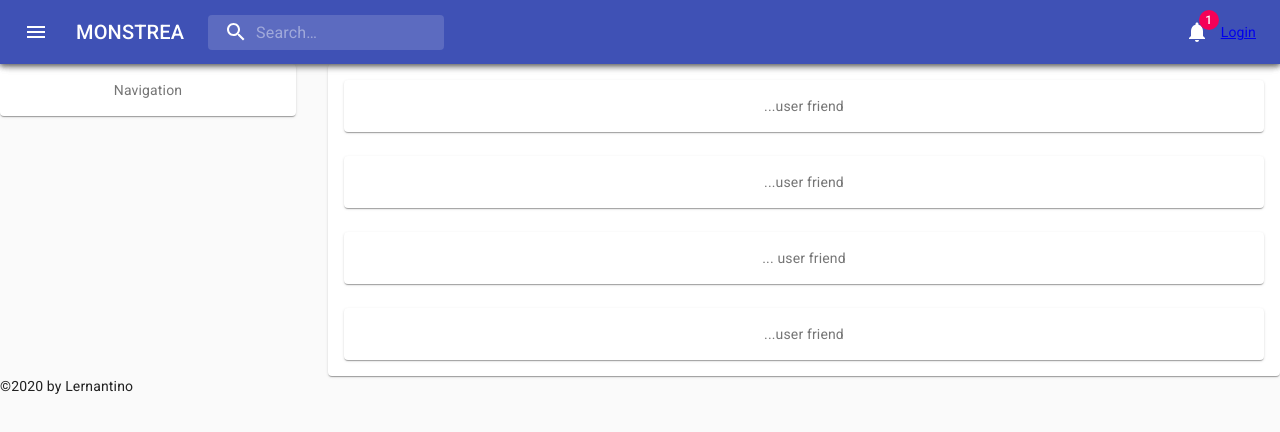
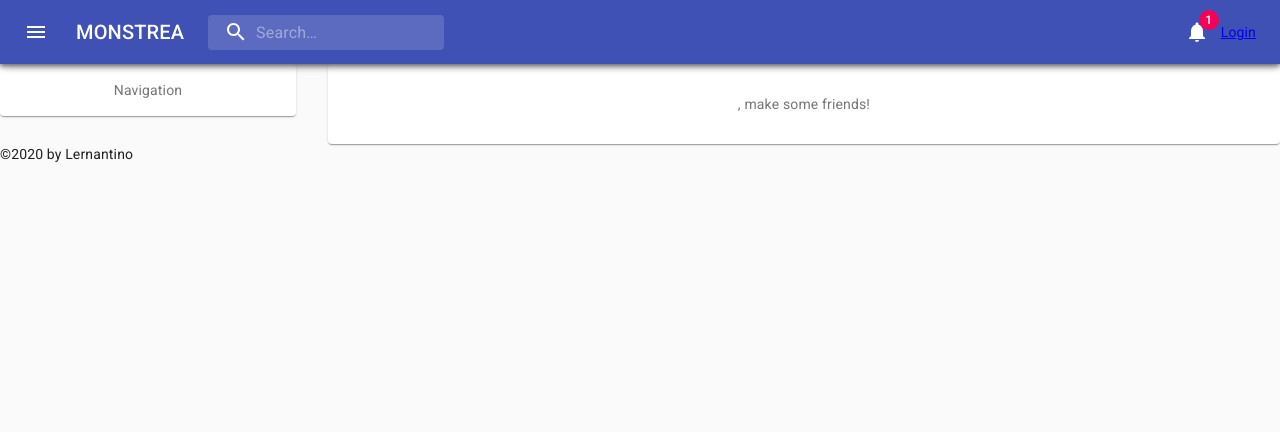
Before and after one commit to down-dive/monstera, a React (Create React App) app in the folder client/: page /friends in a window 1280 px wide. Shown: the top 432 px of the page. Built offline with nearby package versions, Linux system fonts and the light colour scheme.

Commit message:
added friendslist and reply form. reply list working correctly

```diff
--- a/client/src/components/Friends-list/index.js
+++ b/client/src/components/Friends-list/index.js
@@ -1,40 +1,23 @@
 import React from 'react';
-import { makeStyles } from '@material-ui/core/styles';
-import Paper from '@material-ui/core/Paper';
-import Grid from '@material-ui/core/Grid';
+import { Link } from 'react-router-dom';
 
-const useStyles = makeStyles((theme) => ({
-  root: {
-    flexGrow: 1,
-  },
-  paper: {
-    padding: theme.spacing(2),
-    textAlign: 'center',
-    color: theme.palette.text.secondary,
-  },
-}));
-
-const FriendsList = () => {
-  const classes = useStyles();
+const FriendList = ({ friendCount, username, friends }) => {
+  if (!friends || !friends.length) {
+    return <p className="bg-dark text-light p-3">{username}, make some friends!</p>;
+  }
 
   return (
-    <div className={classes.root}>
-      <Grid container spacing={3}>
-        <Grid item xs={12}>
-          <Paper className={classes.paper}>...user friend</Paper>
-        </Grid>
-        <Grid item xs={12}>
-          <Paper className={classes.paper}>...user friend</Paper>
-        </Grid>
-        <Grid item xs={12}>
-          <Paper className={classes.paper}>... user friend</Paper>
-        </Grid>
-        <Grid item xs={12}>
-          <Paper className={classes.paper}>...user friend</Paper>
-        </Grid>
-      </Grid>
+    <div>
+      <h5>
+        {username}'s {friendCount} {friendCount === 1 ? 'friend' : 'friends'}
+      </h5>
+      {friends.map(friend => (
+        <button className="btn w-100 display-block mb-2" key={friend._id}>
+          <Link to={`/profile/${friend.username}`}>{friend.username}</Link>
+        </button>
+      ))}
     </div>
   );
-}
+};
 
-export default FriendsList;
+export default FriendList;
--- /dev/null
+++ b/client/src/components/ReplyForm/index.js
@@ -0,0 +1,63 @@
+import React, { useState } from 'react';
+
+import { useMutation } from '@apollo/react-hooks';
+import { ADD_REPLIES} from '../../utils/mutations';
+
+const ReplyForm = ({ postId }) => {
+  const [replyContent, setContent] = useState('');
+  const [characterCount, setCharacterCount] = useState(0);
+  const [addReply, { error }] = useMutation(ADD_REPLIES);
+
+  // update state based on form input changes
+  const handleChange = event => {
+    if (event.target.value.length <= 280) {
+      setContent(event.target.value);
+      setCharacterCount(event.target.value.length);
+    }
+  };
+
+  // submit form
+  const handleFormSubmit = async event => {
+    event.preventDefault();
+
+    try {
+      await addReply({
+        variables: { replyContent, postId }
+      });
+
+      // clear form value
+      setContent('');
+      setCharacterCount(0);
+    } catch (e) {
+      console.error(e);
+    }
+  };
+
+  return (
+    <div>
+      <p className={`m-0 ${characterCount === 280 || error ? 'text-error' : ''}`}>
+        {/* Character Count: {characterCount}/280 */}
+        {error && <span className="ml-2">Something went wrong...</span>}
+      </p>
+      <form
+        className="flex-row justify-center justify-space-between-md align-stretch"
+        onSubmit={handleFormSubmit}
+      >
+        <textarea
+          placeholder="Leave a reply to this post..."
+          value={replyContent}
+          className="form-input col-12 col-md-9"
+          onChange={handleChange}
+        ></textarea>
+
+        <button className="btn col-12 col-md-3" type="submit">
+          Submit
+        </button>
+      </form>
+
+      {error && <div>Something went wrong...</div>}
+    </div>
+  );
+};
+
+export default ReplyForm;
--- /dev/null
+++ b/client/src/components/ReplyList/index.js
@@ -0,0 +1,25 @@
+import React from 'react';
+import { Link } from 'react-router-dom';
+
+const ReplyList = ({ replies }) => {
+  return (
+    <div className="card mb-3">
+      <div className="card-header">
+        <span className="text-light">Replys</span>
+      </div>
+      <div className="card-body">
+        {replies &&
+          replies.map(reply => (
+            <p className="pill mb-3" key={reply._id}>
+              {reply.replyContent} || {' '}
+              <Link to={`/profile/${reply.username}`} style={{ fontWeight: 700 }}>
+                {reply.username} on {reply.createdAt}
+              </Link>
+            </p>
+          ))}
+      </div>
+    </div>
+  );
+};
+
+export default ReplyList;
--- a/client/src/pages/homepage/index.js
+++ b/client/src/pages/homepage/index.js
@@ -6,11 +6,12 @@ import Grid from "@material-ui/core/Grid";
 import PostForm from "../../components/PostForm";
 import DangerButton from "../../components/DangerButton";
 import PostList from "../../components/PostList";
-// import Post from "../../components/Single-post";
+import FriendList from "../../components/Friends-list";
+
 
 import Auth from "../../utils/auth";
 import { useQuery } from "@apollo/react-hooks";
-import { QUERY_POSTS } from "../../utils/queries";
+import { QUERY_POSTS, QUERY_ME_BASIC } from "../../utils/queries";
 
 const useStyles = makeStyles(theme => ({
   root: {
@@ -25,7 +26,7 @@ const useStyles = makeStyles(theme => ({
 
 const Homepage = () => {
   const { loading, data } = useQuery(QUERY_POSTS);
-  // const { data: userData } = useQuery(QUERY_ME_BASIC);
+  const { data: userData } = useQuery(QUERY_ME_BASIC);
   const posts = data?.posts || [];
 
   const loggedIn = Auth.loggedIn();
@@ -57,6 +58,18 @@ const Homepage = () => {
       >
         <Grid item xs={3}>
           <DangerButton />
+
+          {/* <Paper className={classes.paper}>local resources/links</Paper> */}
+
+          {loggedIn && userData ? (
+            <Paper className={classes.paper}>
+              <FriendList
+                username={userData.me.username}
+                friendCount={userData.me.friendCount}
+                friends={userData.me.friends}
+              />
+            </Paper>
+          ) : null}
         </Grid>
         {loggedIn && (
           <Grid item xs={5}>
@@ -77,15 +90,6 @@ const Homepage = () => {
         <Grid item xs={3}>
           <Paper className={classes.paper}>local resources/links</Paper>
         </Grid>
-        {/* {loggedIn && userData ? (
-          <div className="col-12 col-lg-3 mb-3">
-            <FriendList
-              username={userData.me.username}
-              friendCount={userData.me.friendCount}
-              friends={userData.me.friends}
-            />
-          </div>
-        ) : null} */}
       </Grid>
     </main>
   );
--- a/client/src/pages/single-post/SinglePost.js
+++ b/client/src/pages/single-post/SinglePost.js
@@ -1,10 +1,12 @@
 import React from 'react';
 import { useParams } from 'react-router-dom';
 
-// import ReplyList from '../components/ReplyList';
-// import ReplyForm from '../components/ReplyForm';
+import ReplyList from '../../components/ReplyList';
+import ReplyForm from '../../components/ReplyForm';
+import Grid from "@material-ui/core/Grid";
+import Paper from "@material-ui/core/Paper";
 
-// import Auth from '../utils/auth';
+import Auth from '../../utils/auth';
 import { useQuery } from '@apollo/react-hooks';
 import { QUERY_POST } from "../../utils/queries";
 
@@ -22,7 +24,23 @@ const SinglePost = props => {
   }
 
   return (
-    <div>
+    <Paper>
+      <Grid container spacing={4}>
+        <Grid item xs={12}></Grid>
+      </Grid>
+      <Grid item xs={12}></Grid>
+      <Grid container spacing={4}>
+        <Grid item xs={12}></Grid>
+      </Grid>
+      <Grid container spacing={4}>
+        <Grid item xs={12}></Grid>
+      </Grid>
+      <Grid container spacing={4}>
+        <Grid item xs={12}></Grid>
+      </Grid>
+      <Grid container spacing={4}>
+        <Grid item xs={12}></Grid>
+      </Grid>
       <div className="card mb-3">
         <p className="card-header">
           <span style={{ fontWeight: 700 }} className="text-light">
@@ -35,10 +53,10 @@ const SinglePost = props => {
         </div>
       </div>
 
-      {/* {post.reactionCount > 0 && <ReplyList replies={post.replies} />}
+      {post.replyCount > 0 && <ReplyList replies={post.replies} />}
 
-      {Auth.loggedIn() && <ReplyForm postId={post._id} />} */}
-    </div>
+      {Auth.loggedIn() && <ReplyForm postId={post._id} />}
+    </Paper>
   );
 };
 
```
